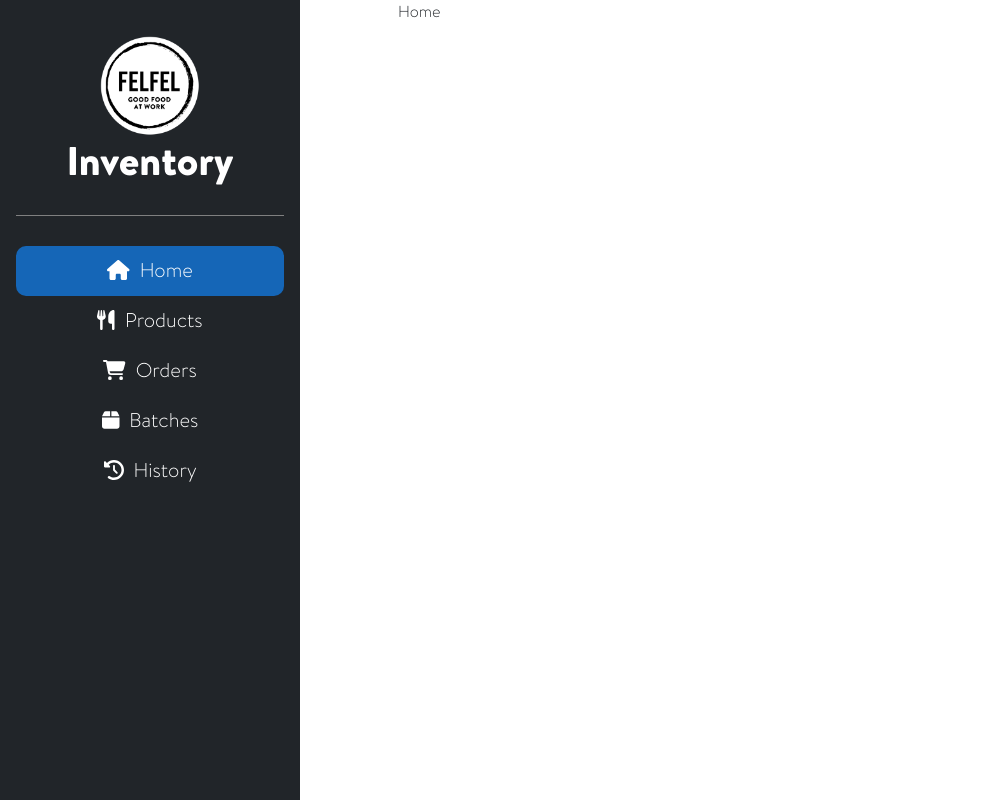
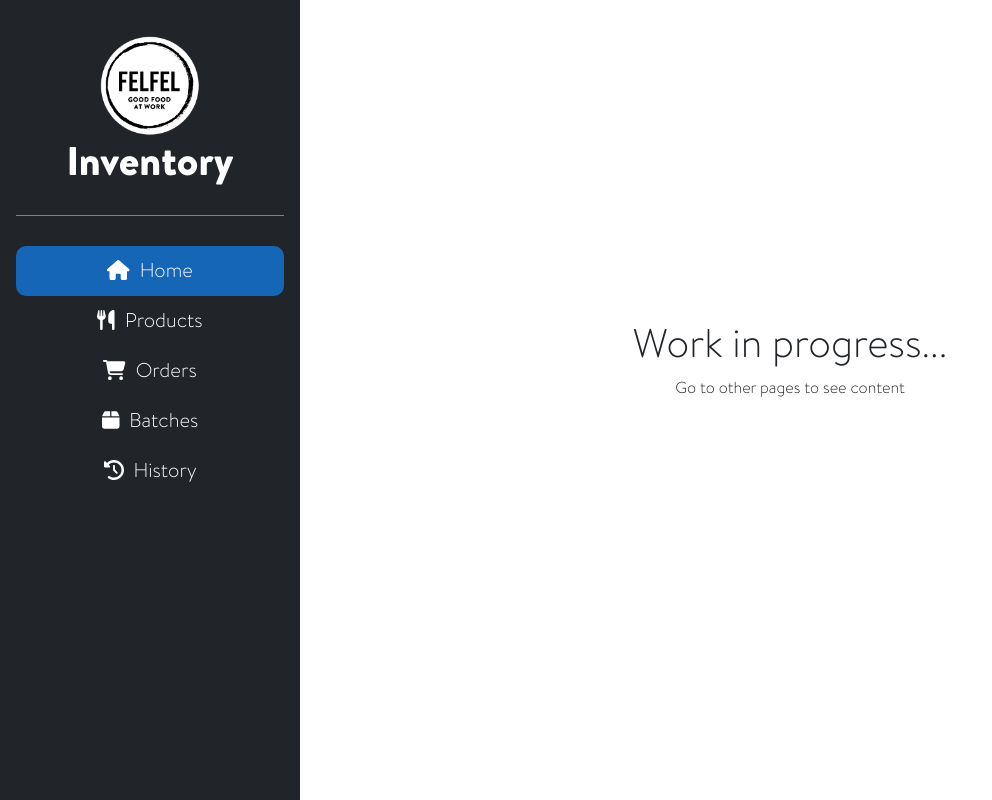
Before and after one commit to marioagostinho/Inventory, a React (Create React App) app in the folder client/: page / in a window 1280 px wide. Shown: the whole page, without its empty margins (0-992 px from the left). Built offline with nearby package versions, Linux system fonts and the light colour scheme.

Commit message:
Small changes

```diff
--- a/client/src/App.tsx
+++ b/client/src/App.tsx
@@ -11,8 +11,8 @@ import 'react-datepicker/dist/react-datepicker.css';
 import Layout from './pages/_layout/Layout';
 
 //PAGES
-import Home from './pages/Home/Home';
-import NotFound from './pages/NotFound/NotFound';
+import Home from './pages/Home/HomePage';
+import NotFound from './pages/NotFound/NotFoundPage';
 import ProductsPage from './pages/Products/ProductsPage';
 import OrdersPage from './pages/Orders/OrdersPage';
 import OrderForm from './pages/Orders/OrderForm/OrderForm';
--- a/client/src/components/ItemList/ItemList.tsx
+++ b/client/src/components/ItemList/ItemList.tsx
@@ -1,9 +1,7 @@
-import React, { useState } from 'react';
+import React from 'react';
 
+import { Spinner } from 'react-bootstrap';
 import './ItemList.css';
-import { FontAwesomeIcon } from '@fortawesome/react-fontawesome';
-import { faArrowDownShortWide } from '@fortawesome/free-solid-svg-icons';
-import { Col, Form, Row, Spinner } from 'react-bootstrap';
 
 export interface ItemListHeader {
     Title: string;
@@ -43,7 +41,7 @@ export default function ItemList({MaxHeight = '800px', Header, Items, NoItemsWar
                 </thead>
                 <tbody>
                 {
-                    Items.length > 0 && IsLoading == false &&
+                    Items.length > 0 && IsLoading === false &&
                     Items.map((item, itemIndex) => (
                         <tr key={item.Value.id}>
                             {
@@ -51,7 +49,7 @@ export default function ItemList({MaxHeight = '800px', Header, Items, NoItemsWar
                                     if (header.Render) {
                                         return header.Render(header, item);
                                     } else {
-                                    return <td scope="row"
+                                    return <td
                                         {...header.Props}
                                         {...item.Props}
                                         key={itemIndex.toString() + headerIndex.toString()}>
@@ -64,13 +62,13 @@ export default function ItemList({MaxHeight = '800px', Header, Items, NoItemsWar
                     ))
                 }
                 {
-                    Items.length == 0 && IsLoading == false &&
+                    Items.length === 0 && IsLoading === false &&
                     <tr className='NoItemsWarning'>
                         <td colSpan={Header.length}>{NoItemsWarning}</td>
                     </tr>
                 }
                 {
-                    IsLoading == true &&
+                    IsLoading === true &&
                     <tr className='NoItemsWarning'>
                         <td colSpan={Header.length}>
                             <Spinner animation="border" role="status">
--- a/client/src/pages/Batches/BatchForm/BatchForm.tsx
+++ b/client/src/pages/Batches/BatchForm/BatchForm.tsx
@@ -10,7 +10,7 @@ import BatchService from '../../../services/BatchService';
 import BatchHistoryService from '../../../services/BatchHistoryService';
 
 import ContentTitle from '../../../components/ContentTitle/ContentTitle';
-import NotFound from '../../NotFound/NotFound';
+import NotFound from '../../NotFound/NotFoundPage';
 
 
 interface BatchFormInfo {
--- a/client/src/pages/Home/Home.tsx
+++ /dev/null
@@ -1,12 +0,0 @@
-import React from 'react'
-
-import './Home.css';
-
-
-export default function Home() {
-    return (
-        <div>
-            Home
-        </div>
-    );
-}
--- /dev/null
+++ b/client/src/pages/Home/HomePage.tsx
@@ -0,0 +1,13 @@
+import React from 'react'
+
+import './HomePage.css';
+
+
+export default function Home() {
+    return (
+        <div className='NotFound-Container'>
+            <h1>Work in progress...</h1>
+            <p>Go to other pages to see content</p>
+        </div>
+    );
+}
--- a/client/src/pages/NotFound/NotFound.tsx
+++ b/client/src/pages/NotFound/NotFoundPage.tsx
@@ -1,7 +1,7 @@
 import React, { useEffect, useState }  from 'react'
 import { useNavigate } from 'react-router-dom';
 
-import './NotFound.css';
+import './NotFoundPage.css';
 
 export default function NotFound() {
     const navigate = useNavigate();
--- a/client/src/pages/Orders/OrderForm/OrderForm.tsx
+++ b/client/src/pages/Orders/OrderForm/OrderForm.tsx
@@ -9,7 +9,7 @@ import BatchService from '../../../services/BatchService';
 import BatchHistoryService from '../../../services/BatchHistoryService';
 
 import ContentTitle from '../../../components/ContentTitle/ContentTitle';
-import NotFound from '../../NotFound/NotFound';
+import NotFound from '../../NotFound/NotFoundPage';
 
 
 interface BatchFormInfo {
@@ -129,7 +129,7 @@ class OrderFormComponent extends Component<OrderFormProps, OrderFormState> {
     };
 
     private HandleAddAction = () => {
-        if(this.batchHistoryForm.type == "ORDER_IN") {
+        if(this.batchHistoryForm.type === "ORDER_IN") {
             this.AddOrUpdateBatchById(this.batchForm, this.batchHistoryForm);
         } else {
             this.AddBatchOrderOut(this.batchForm.productId, this.batchHistoryForm);
@@ -222,7 +222,7 @@ class OrderFormComponent extends Component<OrderFormProps, OrderFormState> {
                                 </Form.Group>
 
                                 {
-                                    this.batchHistoryForm.type == "ORDER_IN" &&
+                                    this.batchHistoryForm.type === "ORDER_IN" &&
                                     <Form.Group as={Col} controlId="formGridZip">
                                         <Form.Label>Expiration Date</Form.Label>
                                         <DatePicker
--- a/client/src/pages/Products/ProductForm/ProductForm.tsx
+++ b/client/src/pages/Products/ProductForm/ProductForm.tsx
@@ -6,7 +6,7 @@ import { Button, Card, Col, Row } from 'react-bootstrap';
 
 import ContentTitle from '../../../components/ContentTitle/ContentTitle';
 import ProductService from '../../../services/ProductService';
-import NotFound from '../../NotFound/NotFound';
+import NotFound from '../../NotFound/NotFoundPage';
 
 interface ProductFormItem {
     id: number;
```
Also changed, not shown: client/src/pages/Home/Home.css (deleted), client/src/pages/Home/HomePage.css (added), client/src/pages/NotFound/NotFoundPage.css (renamed from client/src/pages/NotFound/NotFound.css).
